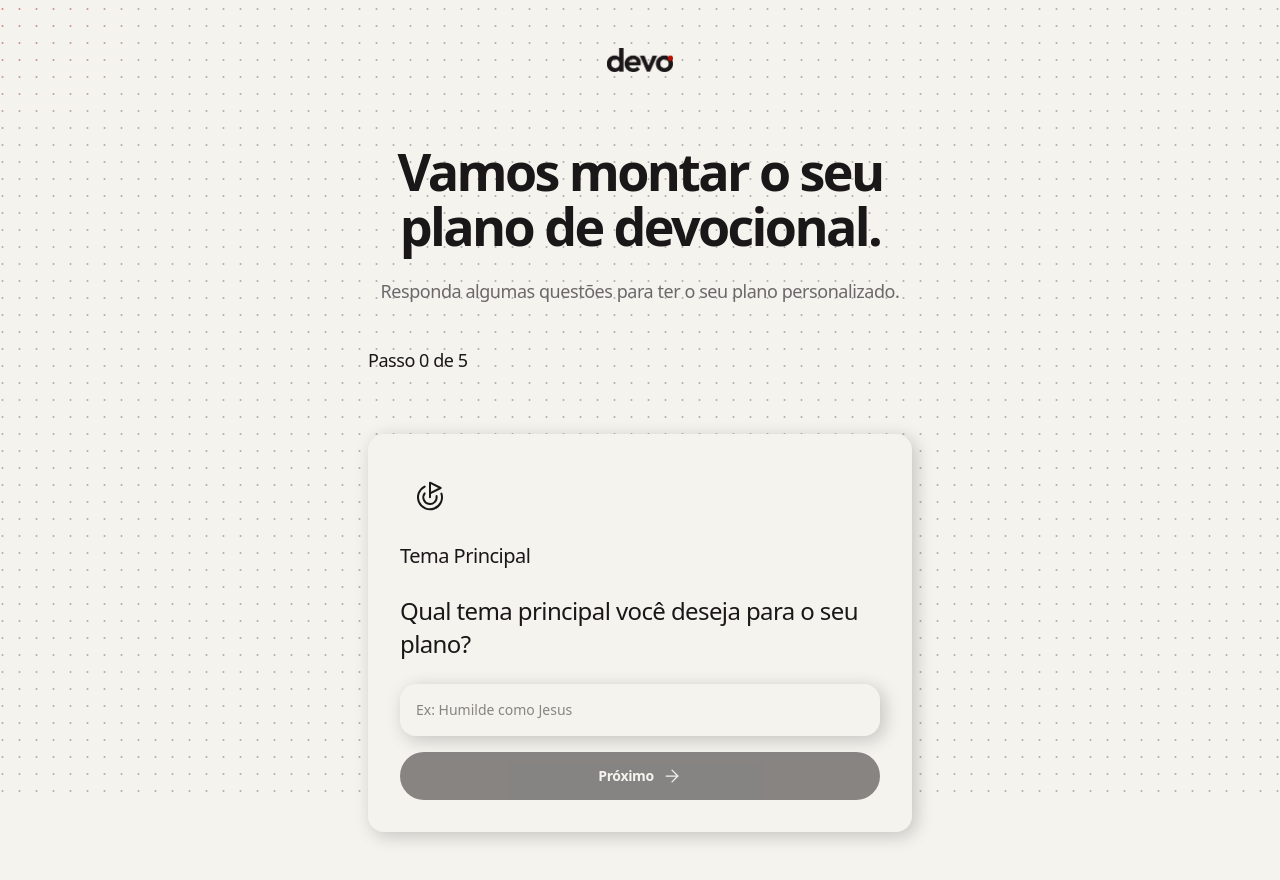
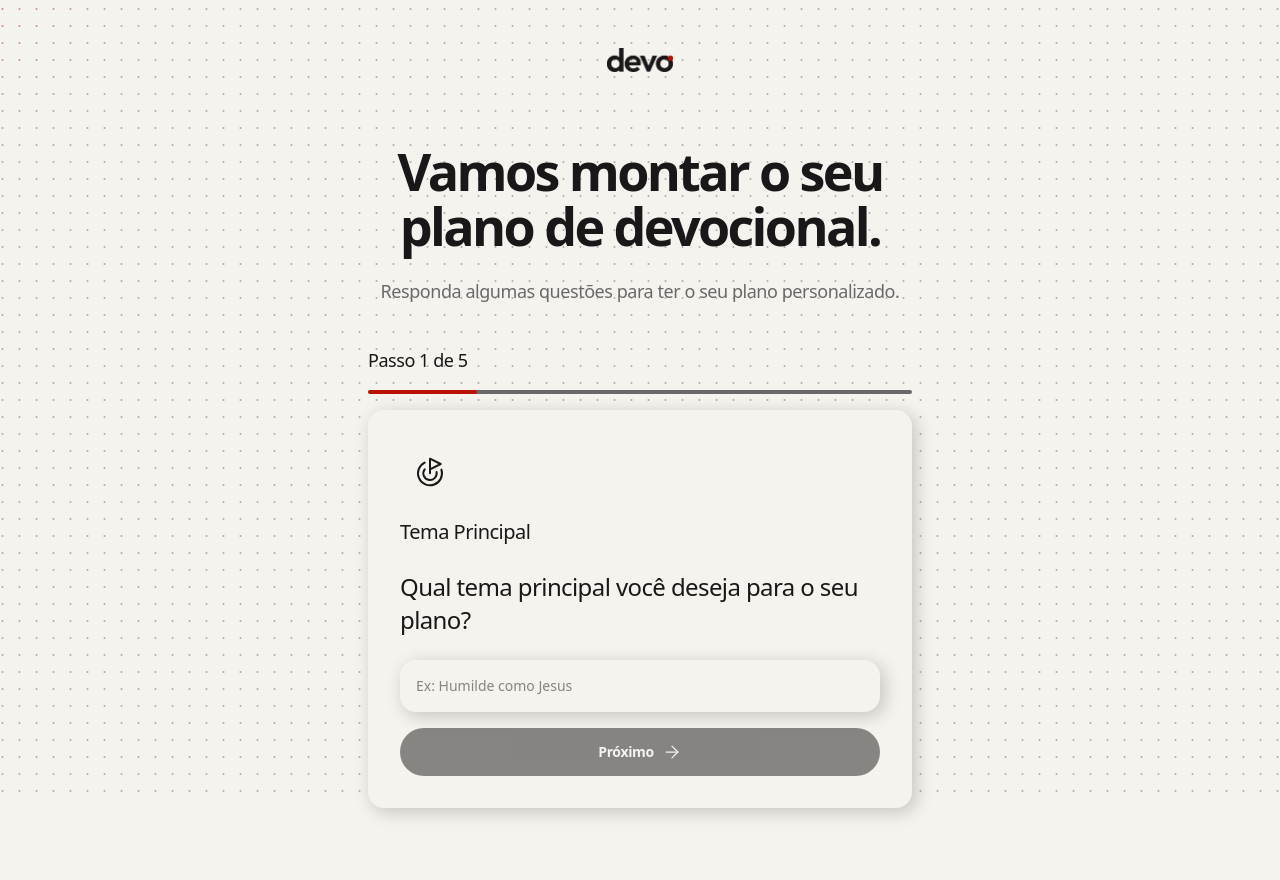
Before and after one commit to rafachoii/devo, a React (Vite) app: page /formulario in a window 1280 px wide. Shown: the top 880 px of the page. Built offline with nearby package versions, Linux system fonts and the light colour scheme.

Commit message:
fix: corrige layout e erros de formulário

```diff
--- a/src/features/Form.tsx
+++ b/src/features/Form.tsx
@@ -36,10 +36,11 @@ export const DevotionalForm = () => {
 
     return(
         <>
-            <StepProgress currentStep={currentStepIndex} totalSteps={totalSteps} />
+            <StepProgress currentStep={currentStepIndex + 1} totalSteps={totalSteps} />
             <FormStep
                 key={currentStep.id}
                 {...currentStep}
+                initialValue={formData[currentStep.id as keyof FormData] || ''}
                 onBack = {handlePreviousStep}
                 onNext = {handleNextStep}
                 hideBackButton = {currentStepIndex === 0}
--- a/src/features/FormStep.tsx
+++ b/src/features/FormStep.tsx
@@ -9,6 +9,7 @@ export interface FormStepProps {
     title: string
     question: string
     inputProps: InputProps
+    initialValue?: string
     submitButtonProps?: {
         label: string
         icon?: LucideIcon
@@ -54,6 +55,7 @@ export function FormStep({ icon: Icon, title, question, inputProps, submitButton
                             variant="ghost"
                             icon={ArrowLeft}
                             iconPosition="left"
+                            onClick={onBack}
                             className="order-2 flex-1 justify-center rounded-xl py-3 sm:order-1 tracking-tight"
                         >
                             Voltar
--- a/src/features/Hero.tsx
+++ b/src/features/Hero.tsx
@@ -4,7 +4,7 @@ export function FormHero() {
             <h1 className="text-4xl md:text-5xl lg:text-[52px] font-extrabold text-foreground tracking-tighter leading-[1.05] mb-6 max-w-2xl">
                 Vamos montar o seu<br className="hidden sm:block" /> plano de devocional.
             </h1>
-            <p className="text-base md:text-lg text-muted leading-relaxed mb-10 max-w-2md tracking-tight">
+            <p className="text-base md:text-lg text-muted leading-relaxed mb-2 max-w-2md tracking-tight">
                 Responda algumas questões para ter o seu plano personalizado.
             </p>
         </div>
--- a/src/features/Progress.tsx
+++ b/src/features/Progress.tsx
@@ -8,18 +8,18 @@ export function StepProgress({ currentStep, totalSteps }: StepProgressProps) {
 
     return (
         <div className="mb-4">
-            <p className="text-base md:text-lg text-secondary mb-10 tracking-tight">
+            <p className="text-base md:text-lg text-secondary mb-4 tracking-tight">
                 Passo {currentStep} de {totalSteps}
             </p>
-            <div className="bg-border h-1 w-full overflow-hidden rounded-full">
+            <div className="bg-gray h-1 w-full overflow-hidden rounded-full">
                 <div
                     role="progressbar"
                     aria-valuenow={currentStep}
                     aria-valuemin={1}
                     aria-valuemax={totalSteps}
                     aria-label={`Passo ${currentStep} de ${totalSteps}`}
-                    className="bg-gray h-full rounded-full transition-all duration-300"
-                    style={{width: `${progress}`}}
+                    className="bg-red h-full rounded-full transition-all duration-300"
+                    style={{width: `${progress}%`}}
                 />
             </div>
         </div>
--- a/src/pages/FormPage.tsx
+++ b/src/pages/FormPage.tsx
@@ -3,7 +3,7 @@ import { FormHero } from "../features/Hero";
 
 export function FormPage() {
     return (
-        <main className="mx-auto max-w-xl px-4 py-10 sm:py-14">
+        <main className="mx-auto flex w-full max-w-xl flex-col px-4 py-10 sm:py-14">
             <FormHero />
             <DevotionalForm />
         </main>
```
